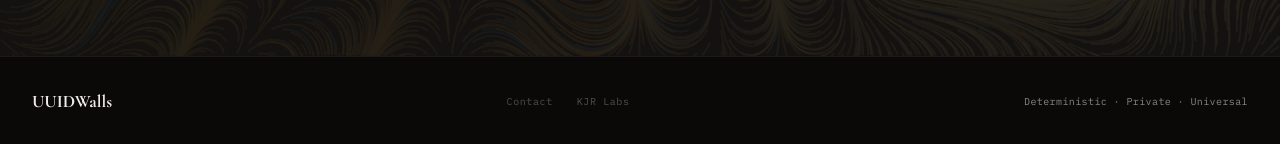
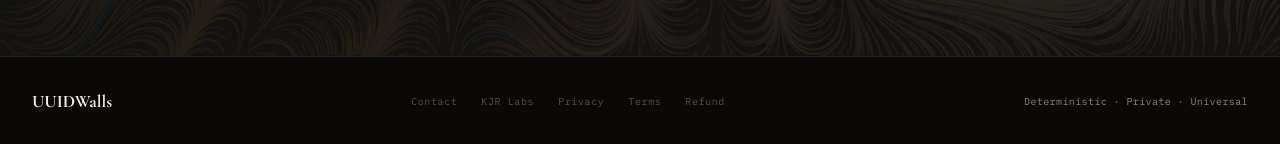
Before and after one commit to KshitijKoranne/uuidwalls, a Next.js app: page / in a window 1280 px wide. Shown: the part 6096-6240 px from the top of the page. Built offline with nearby package versions, Linux system fonts and the light colour scheme; no server answers.

Commit message:
Add Privacy, Terms, Refund links to footer

```diff
--- a/app/page.tsx
+++ b/app/page.tsx
@@ -886,9 +886,12 @@ export default function Home() {
       {/* ── FOOTER ── */}
       <footer style={{ background: 'var(--ink)', borderTop: '1px solid var(--p08)', padding: '2rem', display: 'flex', alignItems: 'center', justifyContent: 'space-between', flexWrap: 'wrap', gap: '1rem' }}>
         <div style={{ fontFamily: 'var(--serif)', fontSize: '1.1rem', fontWeight: 700, color: 'var(--paper)' }}>UUIDWalls</div>
-        <div style={{ display: 'flex', gap: '1.5rem' }}>
+        <div style={{ display: 'flex', gap: '1.5rem', flexWrap: 'wrap' }}>
           <a href="mailto:kjrlabs9@gmail.com" style={{ fontFamily: 'var(--mono)', fontSize: '10px', color: 'var(--p30)', textDecoration: 'none', letterSpacing: '0.06em' }}>Contact</a>
           <a href="https://kjrlabs.in" target="_blank" rel="noopener noreferrer" style={{ fontFamily: 'var(--mono)', fontSize: '10px', color: 'var(--p30)', textDecoration: 'none', letterSpacing: '0.06em' }}>KJR Labs</a>
+          <a href="/privacy" style={{ fontFamily: 'var(--mono)', fontSize: '10px', color: 'var(--p30)', textDecoration: 'none', letterSpacing: '0.06em' }}>Privacy</a>
+          <a href="/terms" style={{ fontFamily: 'var(--mono)', fontSize: '10px', color: 'var(--p30)', textDecoration: 'none', letterSpacing: '0.06em' }}>Terms</a>
+          <a href="/refund" style={{ fontFamily: 'var(--mono)', fontSize: '10px', color: 'var(--p30)', textDecoration: 'none', letterSpacing: '0.06em' }}>Refund</a>
         </div>
         <div style={{ fontFamily: 'var(--mono)', fontSize: '10px', color: 'var(--p55)', letterSpacing: '0.04em' }}>Deterministic · Private · Universal</div>
       </footer>
```
